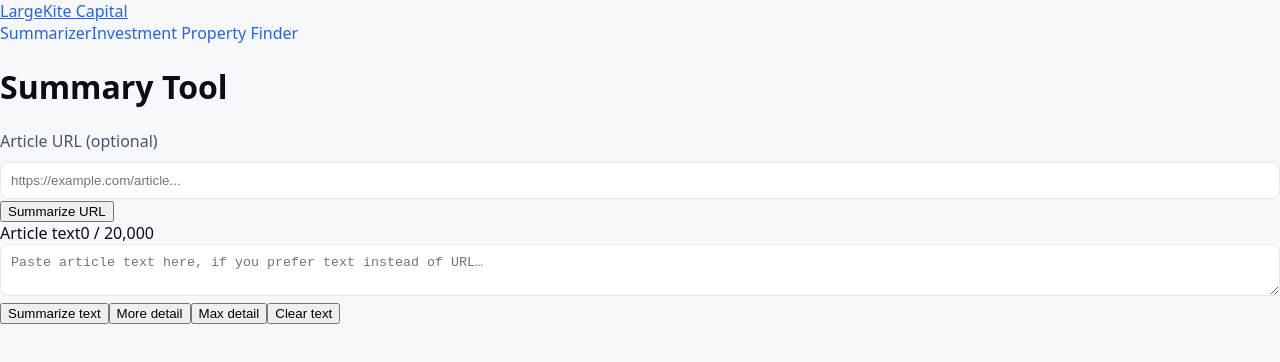
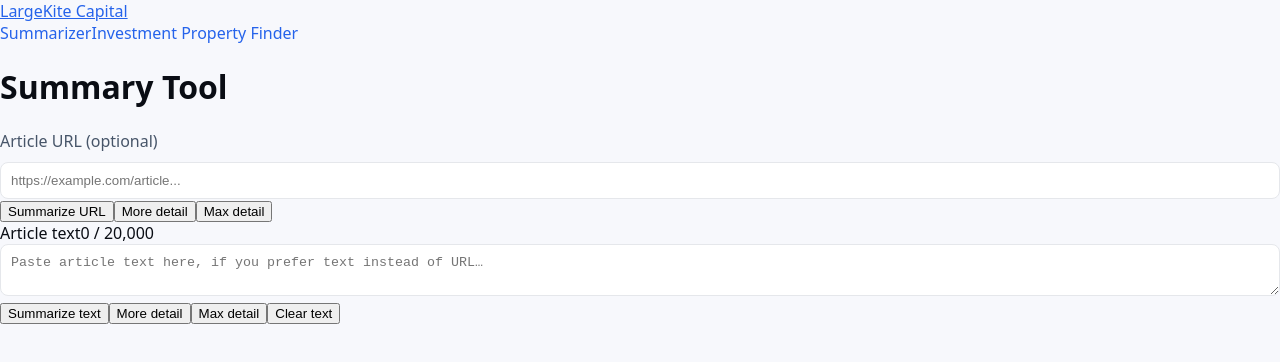
Before and after one commit to largekite/CI, a Next.js app: page /tools/cfa-summarizer in a window 1280 px wide. Shown: the top 362 px of the page. Built offline with nearby package versions, Linux system fonts and the light colour scheme.

Commit message:
Update page.tsx add back buttons

```diff
--- a/app/tools/cfa-summarizer/page.tsx
+++ b/app/tools/cfa-summarizer/page.tsx
@@ -207,6 +207,22 @@ export default function SummarizerPage() {
                 >
                   {loadingUrl ? "Summarizing..." : "Summarize URL"}
                 </button>
+                <button
+                  type="button"
+                  onClick={() => summarizeUrl("more")}
+                  disabled={loadingUrl}
+                  className="rounded-lg bg-gray-200 px-3 py-1.5 font-medium text-gray-900 hover:bg-gray-300 disabled:opacity-60"
+                >
+                  More detail
+                </button>
+                <button
+                  type="button"
+                  onClick={() => summarizeUrl("max")}
+                  disabled={loadingUrl}
+                  className="rounded-lg bg-gray-200 px-3 py-1.5 font-medium text-gray-900 hover:bg-gray-300 disabled:opacity-60"
+                >
+                  Max detail
+                </button>
                 </div>
             {/* Textarea section */}
             <div className="space-y-2">
```
